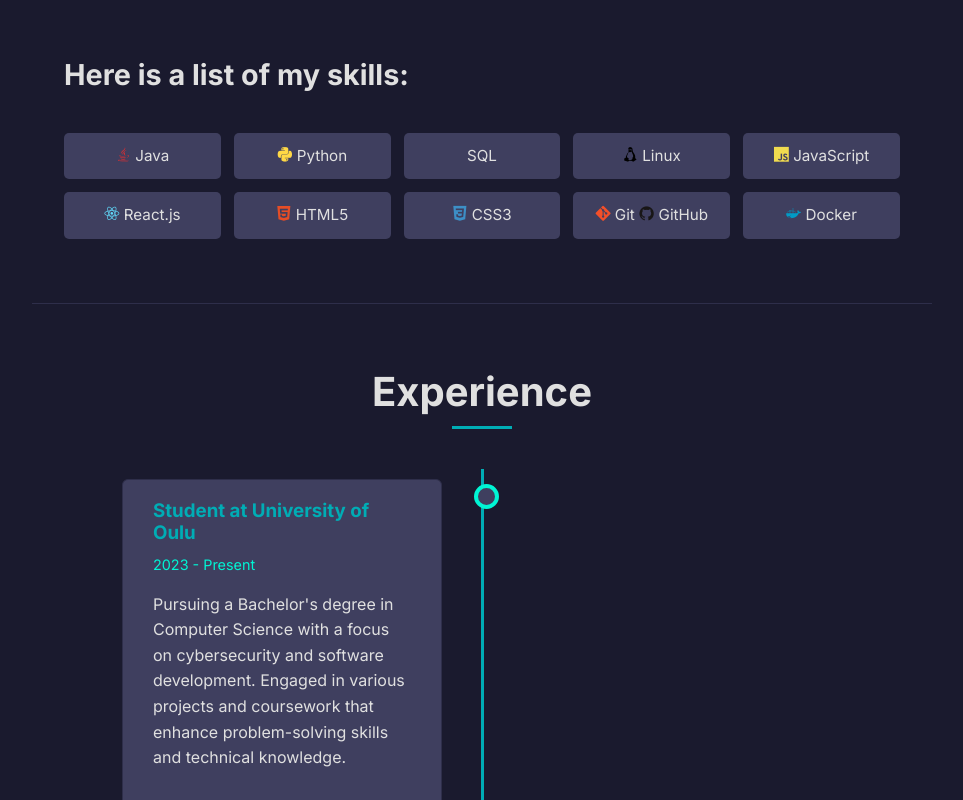
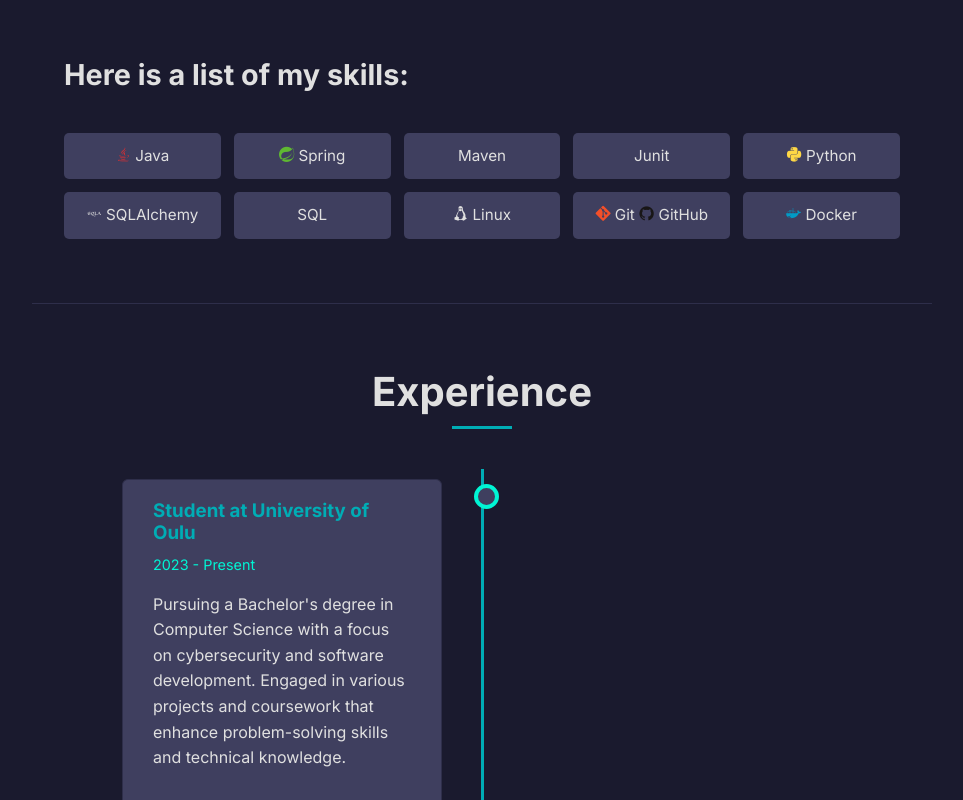
Before and after one commit to AnteTeno/portfolio-website, a React (Create React App) app: page / in a window 1280 px wide. Shown: the part 960-1760 px from the top of the page, without its empty margins (158-1121 px from the left). Built offline with nearby package versions, Linux system fonts and the light colour scheme.

Commit message:
Updates to information

```diff
--- a/src/components/About.js
+++ b/src/components/About.js
@@ -8,13 +8,13 @@
         <h3>Here is a list of my skills:</h3>
         <ul className="skills-list">
           <li><i className="devicon-java-plain colored"></i> Java</li>
+          <li><i className="devicon-spring-plain colored"></i> Spring</li>
+          <li><i className="devicon-maven-plain colored"></i> Maven</li>
+          <li><i className="devicon-junit-plain colored"></i> Junit</li>
           <li><i className="devicon-python-plain colored"></i> Python</li>
+          <li><i className="devicon-sqlalchemy-plain"></i> SQLAlchemy</li>
           <li><i className="devicon-sqldeveloper-plain colored"></i> SQL</li>
-          <li><i className="devicon-linux-plain colored"></i> Linux </li>
-          <li><i className="devicon-javascript-plain colored"></i> JavaScript </li>
-          <li><i className="devicon-react-original colored"></i> React.js</li>
-          <li><i className="devicon-html5-plain colored"></i> HTML5</li>
-          <li><i className="devicon-css3-plain colored"></i> CSS3</li>
+          <li><i className="devicon-linux-plain"></i> Linux </li>
           <li><i className="devicon-git-plain colored"></i> Git <i className="devicon-github-plain colored"></i> GitHub</li>
           <li><i className="devicon-docker-plain colored"></i> Docker</li>
 
--- a/src/components/AcademicRecord.js
+++ b/src/components/AcademicRecord.js
@@ -8,7 +8,7 @@
     startYear: "2023",
     expectedGraduation: "2025",
     specialization: "Cybersecurity",
-    creditsCompleted: 143,
+    creditsCompleted: 148,
     creditsTotal: 180
   };
 
--- a/src/components/Projects.js
+++ b/src/components/Projects.js
@@ -4,7 +4,19 @@
 const Projects = () => {
   const projects = [
     {
-      name: 'CS skin arbitrage bot (Under development)',
+      name: 'YO-prep Spring boot app (Under development)',
+      description: 'REST API for YO exam prep data. Java 21 + Spring Boot 4.0 + JSoup web scraping. ' ,
+      imageUrl: 'yoprep.png',
+      githubUrl: 'https://github.com/AnteTeno/yo-prep'
+    },
+    {
+      name: 'Course Software quality and testing at University of Oulu',
+      description: 'Course Software quality and testing, where I implented unit testing with JUnit5, achieving 90% code coverage. TDD methodology. ' ,
+      imageUrl: 'junit5.png',
+      githubUrl: 'https://github.com/AnteTeno/sw-quality-and-testing'
+    },
+    {
+      name: 'CS skin arbitrage bot',
       description: 'CS Skinbot is a Counter-Strike skin trading application that fetches deal data from CSGOEmpire API, analyzes market trends, and identifies profitable trading opportunities. The application consists of a FastAPI backend and a React frontend with user authentication.' ,
       imageUrl: 'cslogo.png',
       githubUrl: 'https://github.com/AnteTeno/cs_skinbot'
```
Also changed, not shown: public/junit5.png (added), public/yoprep.png (added).
